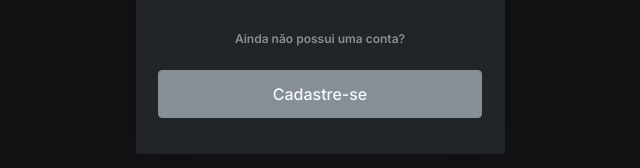
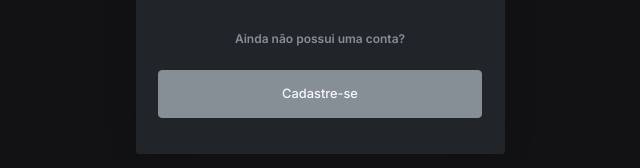
Before and after one commit to Kenzie-Academy-Brasil-Developers/react-entrega-kenzie-hub-wesleymatos, a React (Create React App) app: page / in a window 1280 px wide. Shown: the part 525-693 px from the top of the page, without its empty margins (320-960 px from the left). Built offline with nearby package versions, Linux system fonts and the light colour scheme.

Commit message:
fix: adjust tag Link

```diff
--- a/src/pages/LoginPage/index.jsx
+++ b/src/pages/LoginPage/index.jsx
@@ -5,7 +5,7 @@ import { useForm } from "react-hook-form";
 import { yupResolver } from "@hookform/resolvers/yup";
 import { schema } from "../../validations/loginUser";
 import { useContext, useState } from "react";
-import { useNavigate } from "react-router-dom";
+import { Link, useNavigate } from "react-router-dom";
 import { UserContext } from "../../contexts/UserContext";
 
 const LoginPage = () => {
@@ -59,13 +59,8 @@ const LoginPage = () => {
         <p className="error">{errors.password?.message}</p>
         <button type="submit">Entrar</button>
         <p>Ainda não possui uma conta?</p>
-        <div
-          className="divButton"
-          onClick={() => {
-            navigate("/register");
-          }}
-        >
-          Cadastre-se
+        <div className="divButton">
+          <Link to="/register"> Cadastre-se </Link>
         </div>
       </form>
     </LoginPageStyled>
--- a/src/pages/LoginPage/style.js
+++ b/src/pages/LoginPage/style.js
@@ -122,17 +122,21 @@ export const LoginPageStyled = styled.main`
       width: 259.9px;
       height: 38.5px;
       background-color: var(--gray-1);
-      color: var(--gray-0);
       border: 1.2182px solid var(--gray-1);
       border-radius: 4px;
-      font-weight: 500;
-      font-size: 12.8347px;
-      line-height: 21px;
       margin-bottom: 10px;
 
       &:hover {
         border-color: var(--gray-2);
         background-color: var(--gray-2);
+      }
+
+      a {
+        color: var(--gray-0);
+        font-weight: 500;
+        font-size: 12.8347px;
+        line-height: 21px;
+        text-decoration: none;
       }
     }
   }
```
